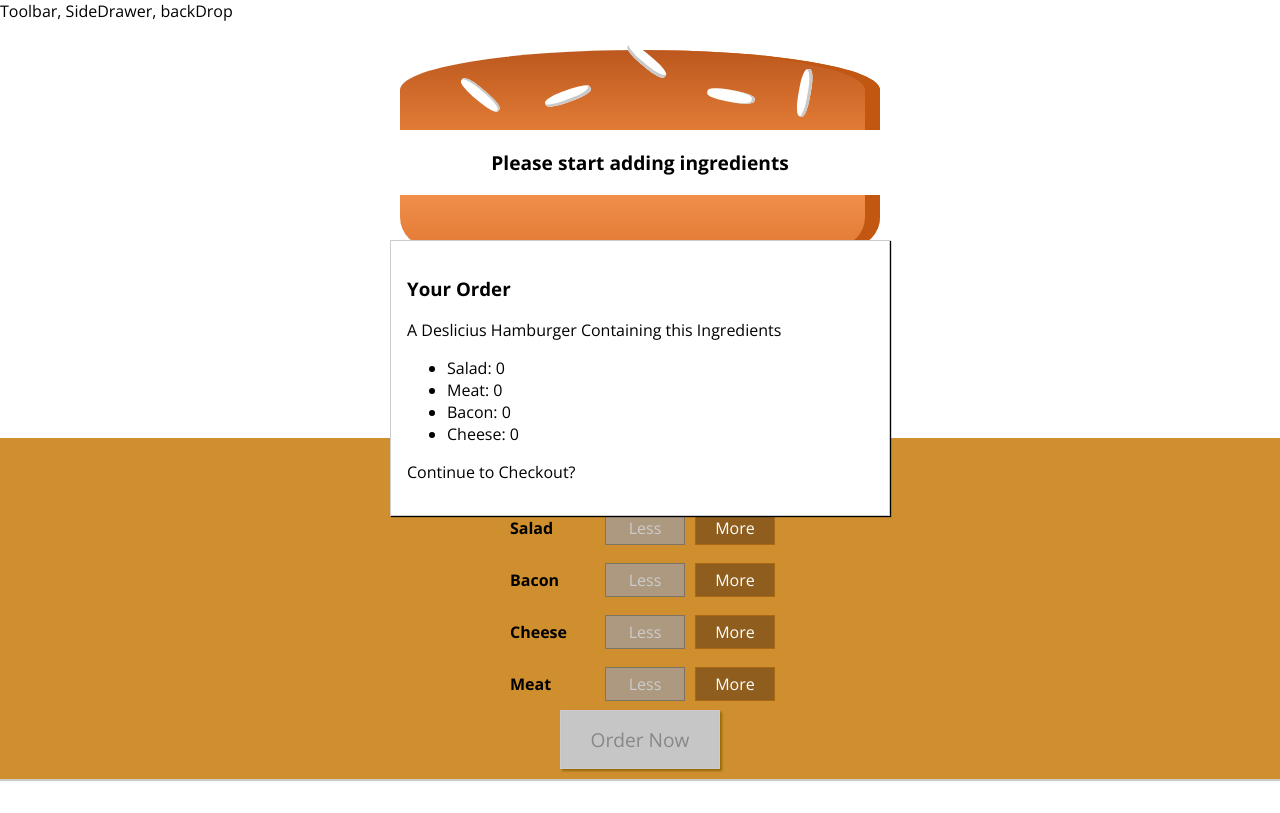
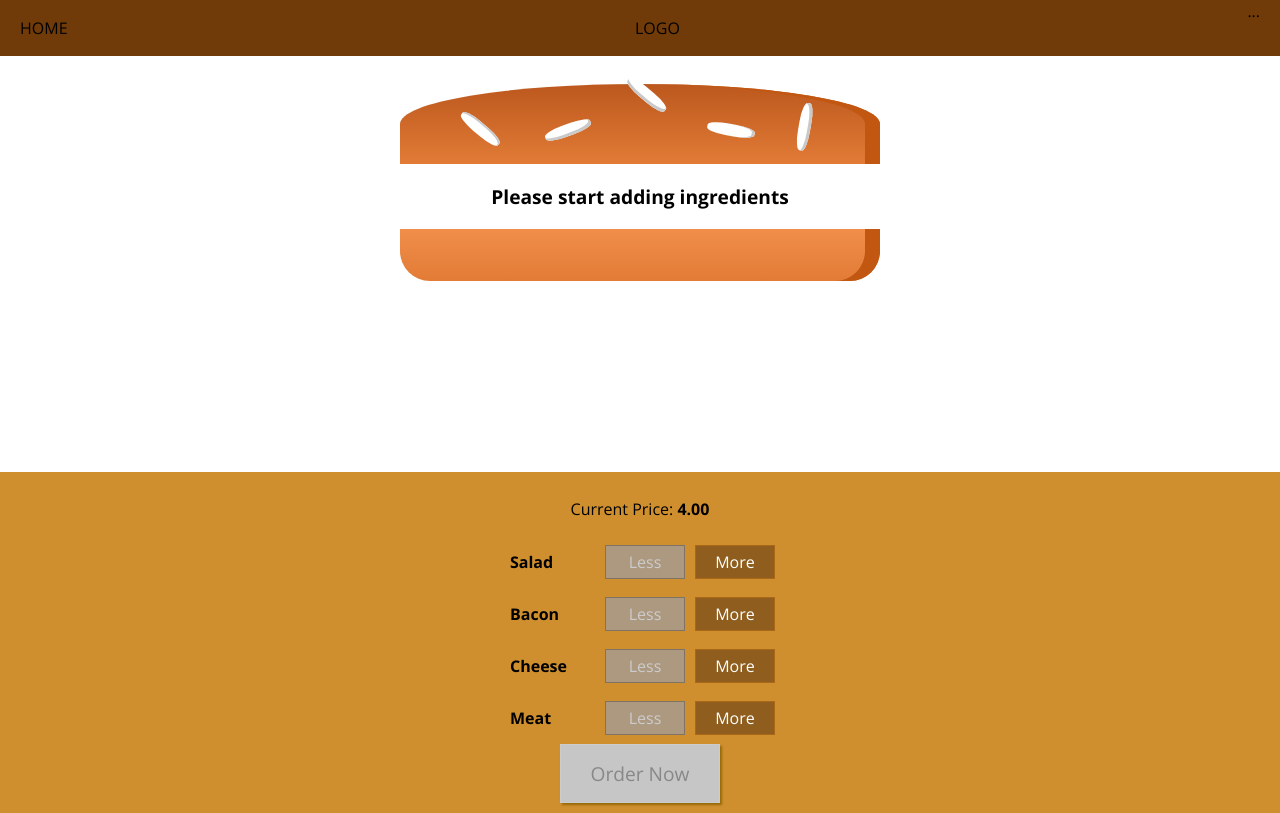
Before and after one commit to guilhermeUpToTask/react_burger_builder, a React app: page / in a window 1280 px wide. Built offline with nearby package versions, Linux system fonts and the light colour scheme.

Commit message:
toolbar and modal implemented

```diff
--- a/src/components/Burger/BuildControls/BuildControls.js
+++ b/src/components/Burger/BuildControls/BuildControls.js
@@ -21,7 +21,9 @@ const buildControls = (props ) => (
             removed={() => props.ingredientRemoved(ctrl.type)}
             disabled={props.disabledInfo[ctrl.type]}/>
         )}
-        <button className={classes.OrderButton} disabled={!props.purchasable}>Order Now</button>
+        <button className={classes.OrderButton} disabled={!props.purchasable} onClick={props.ordered}>
+            Order Now
+        </button>
     </div>
 );
 
--- a/src/components/Burger/OrderSummary/OrderSummary.js
+++ b/src/components/Burger/OrderSummary/OrderSummary.js
@@ -1,5 +1,6 @@
 import React from "react";
 import Auxiliary from "../../../hoc/Auxiliary";
+import Button from "../../UI/Button/Button";
 
 const orderSummary = (props) => {
 
@@ -14,11 +15,14 @@ const orderSummary = (props) => {
     return (
         <Auxiliary>
             <h3>Your Order</h3>
-            <p>A Deslicius Hamburger Containing this Ingredients</p>
+            <p>A Delicius Hamburger with the following Ingredients:</p>
             <ul>
                 {ingredientSummary}
             </ul>
+            <p><strong>Total Price: {props.price.toFixed(2)}</strong></p>
             <p>Continue to Checkout?</p>
+            <Button clicked={props.purchaseCancelled} btnType="Danger">Cancel</Button>
+            <Button clicked={props.purchaseContinued} btnType="Success">Continue</Button>
         </Auxiliary>
     )
 }
--- a/src/components/Layout/Layout.css
+++ b/src/components/Layout/Layout.css
@@ -1,3 +1,3 @@
 .Content{
-    margin-top: 16px;
+    margin-top: 72px;
 }
--- a/src/components/Layout/Layout.js
+++ b/src/components/Layout/Layout.js
@@ -1,10 +1,11 @@
 import React from "react";
 import Auxiliary from "../../hoc/Auxiliary";
 import classes from "./Layout.css"
+import ToolBar from "../UI/ToolBar/ToolBar";
 
 const layout = (props) => (
     <Auxiliary>
-        <div>Toolbar, SideDrawer, backDrop</div>
+        <ToolBar/>
         <main className={classes.Content}>
             {props.children}
         </main>
--- /dev/null
+++ b/src/components/UI/Backdrop/Backdrop.css
@@ -0,0 +1,9 @@
+.BackDrop{
+    width: 100%;
+    height: 100%;
+    z-index: 100;
+    left:0;
+    top:0;
+    background-color: rgba(0, 0, 0, 0.5);
+    position: fixed;
+}
--- a/src/components/UI/Backdrop/Backdrop.js
+++ b/src/components/UI/Backdrop/Backdrop.js
@@ -1,5 +1,8 @@
 import React from "react";
+import classes from "./Backdrop.css";
 
-const backDrop = (props) =>{};
+const backDrop = (props) =>(
+    props.show ? <div className={classes.BackDrop} onClick={props.clicked}></div> : null
+);
 
 export default backDrop;
--- /dev/null
+++ b/src/components/UI/Button/Button.css
@@ -0,0 +1,24 @@
+.Button {
+    background-color: transparent;
+    border: none;
+    color: white;
+    outline: none;
+    cursor: pointer;
+    font: inherit;
+    padding: 10px;
+    margin: 10px;
+    font-weight: bold;
+}
+
+.Button:first-of-type {
+    margin-left: 0;
+    padding-left: 0;
+}
+
+.Success {
+    color: #5C9210;
+}
+
+.Danger {
+    color: #944317;
+}
--- /dev/null
+++ b/src/components/UI/Button/Button.js
@@ -0,0 +1,10 @@
+import React from "react";
+import classes from "./Button.css";
+
+const button = (props) =>(
+    <button className={[classes.Button, classes[props.btnType]].join(' ')} onClick={props.clicked}>
+        {props.children}
+    </button>
+)
+
+export default button;
--- a/src/components/UI/Modal/Modal.js
+++ b/src/components/UI/Modal/Modal.js
@@ -1,10 +1,19 @@
 import React from "react";
 import classes from "./Modal.css"
+import Auxiliary from "../../../hoc/Auxiliary";
+import BackDrop from "../Backdrop/Backdrop";
 
 const modal = (props) => (
-    <div className={classes.Modal}>
-        {props.children}
-    </div>
+    <Auxiliary>
+        <BackDrop show={props.show} clicked={props.modalClosed}/>
+
+        <div className={classes.Modal} style={{
+            transform: props.show ? 'translateY(0)' : 'translateY(-100vh)',
+            opacity: props.show ? '1' : '0',
+        }}>
+            {props.children}
+        </div>
+    </Auxiliary>
 )
 
 export default modal;
--- /dev/null
+++ b/src/components/UI/ToolBar/ToolBar.css
@@ -0,0 +1,19 @@
+.ToolBar{
+    width: 100%;
+    height: 56px;
+    position: fixed;
+    top:0px;
+    left:0px;
+    background-color: #703b09;
+    z-index: 90;
+    display:flex;
+    justify-content: space-between;
+    box-sizing: border-box;
+    padding: 0 20px;
+    align-items: center;
+
+}
+
+.ToolBar nav {
+    height: 100%;
+}
--- /dev/null
+++ b/src/components/UI/ToolBar/ToolBar.js
@@ -0,0 +1,12 @@
+import React from "react";
+import classes from "./ToolBar.css";
+
+const toolBar = (props) => (
+    <header className={classes.ToolBar}>
+        <div>HOME</div>
+        <div>LOGO</div>
+        <nav>...</nav>
+    </header>
+)
+
+export default toolBar;
--- a/src/containers/BurguerBuilder/BurguerBuilder.js
+++ b/src/containers/BurguerBuilder/BurguerBuilder.js
@@ -21,7 +21,8 @@ class BurguerBuilder extends Component {
             cheese: 0,
         },
         totalPrice: 4,
-        purchasable: false
+        purchasable: false,
+        purchasing: false
     }
 
     updatePurchaseState = (ingredients) =>{
@@ -68,6 +69,16 @@ class BurguerBuilder extends Component {
         this.updatePurchaseState(updateIgredients);
     }
 
+    purchasingHandler = () =>{
+        this.setState({purchasing: true})
+    }
+    purchaseCancelHander = () =>{
+        this.setState({purchasing: false})
+    }
+    purchaseContinueHandler = () =>{
+        alert('Purchase continued sucessfuly!')
+    }
+
     render() {
         const disabledInfo = {...this.state.ingredients};
         for(let key in disabledInfo){
@@ -77,16 +88,22 @@ class BurguerBuilder extends Component {
         return(
             <Auxiliary>
                 <Burger ingredients={this.state.ingredients} />
+
                 <BuildControls
                     ingredientAdded={this.addIngredientHandler}
                     ingredientRemoved={this.removeIgredientHandler}
                     disabledInfo={disabledInfo}
                     price={this.state.totalPrice}
-                    purchasable={this.state.purchasable}/>
+                    purchasable={this.state.purchasable}
+                    ordered={this.purchasingHandler}/>
 
-                <Modal>
-                    <OrderSummary ingredients={this.state.ingredients}/>
+                <Modal show={this.state.purchasing} modalClosed={this.purchaseCancelHander}>
+                    <OrderSummary ingredients={this.state.ingredients}
+                        purchaseCancelled={this.purchaseCancelHander}
+                        purchaseContinued={this.purchaseContinueHandler}
+                        price={this.state.totalPrice}/>
                 </Modal>
+
             </Auxiliary>
         )
     }
```
